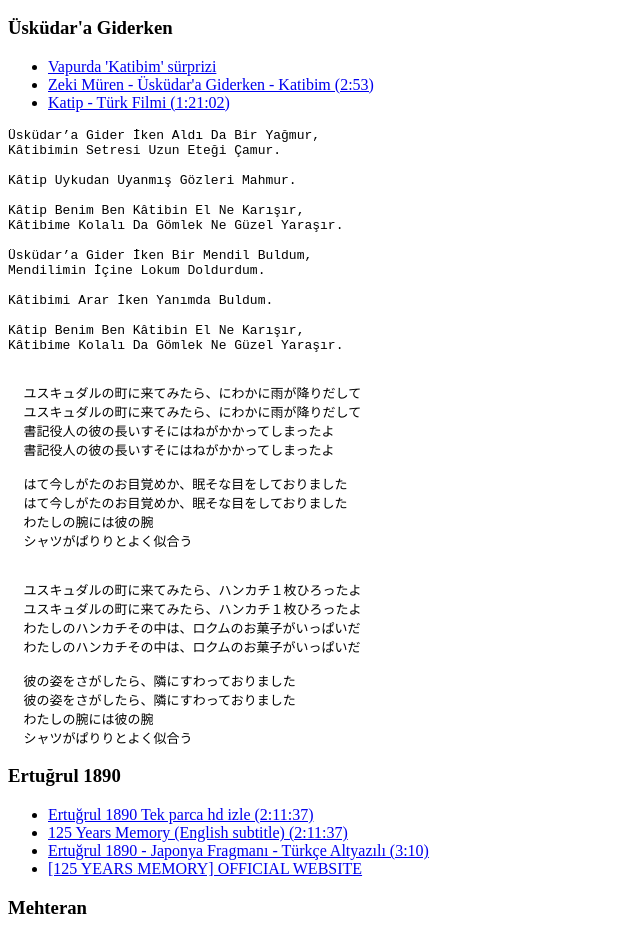
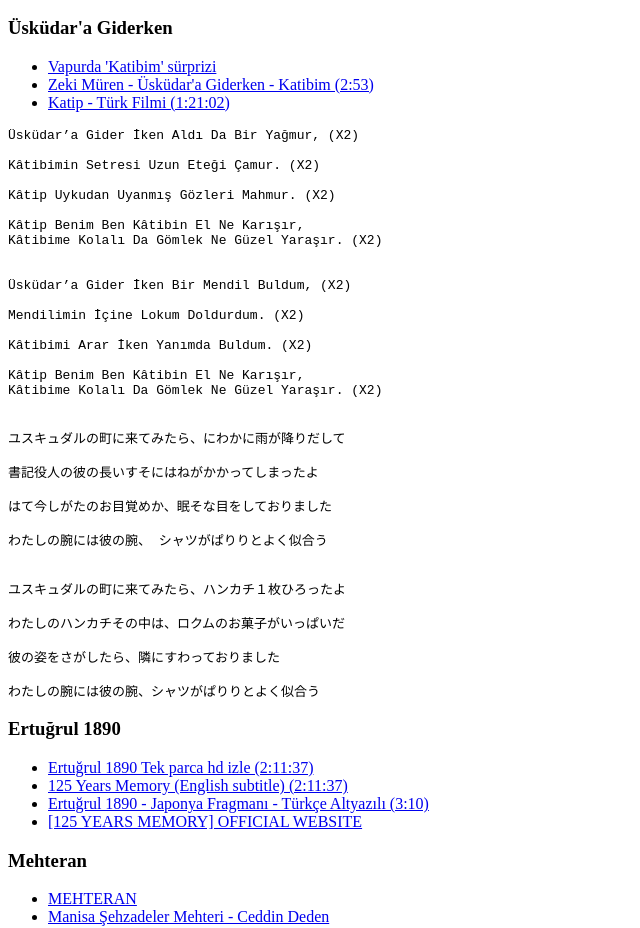
Before and after one commit to kjok/TR, a plain HTML site: page index.html in a window 1280 px wide. Shown: the part 480-1408 px from the top of the page, without its empty margins (0-640 px from the left). Drawn offline with Linux system fonts and the light colour scheme.

Commit message:
4th commit

```diff
--- a/index.html
+++ b/index.html
@@ -83,43 +83,42 @@
             </li>
         </ul>
         <pre>
-Üsküdar’a Gider İken Aldı Da Bir Yağmur,
-Kâtibimin Setresi Uzun Eteği Çamur.
+Üsküdar’a Gider İken Aldı Da Bir Yağmur, (X2)
 
-Kâtip Uykudan Uyanmış Gözleri Mahmur.
+Kâtibimin Setresi Uzun Eteği Çamur. (X2)
+
+Kâtip Uykudan Uyanmış Gözleri Mahmur. (X2)
 
 Kâtip Benim Ben Kâtibin El Ne Karışır,
-Kâtibime Kolalı Da Gömlek Ne Güzel Yaraşır.
+Kâtibime Kolalı Da Gömlek Ne Güzel Yaraşır. (X2)
 
-Üsküdar’a Gider İken Bir Mendil Buldum,
-Mendilimin İçine Lokum Doldurdum.
 
-Kâtibimi Arar İken Yanımda Buldum.
+Üsküdar’a Gider İken Bir Mendil Buldum, (X2)
+
+Mendilimin İçine Lokum Doldurdum. (X2)
+
+Kâtibimi Arar İken Yanımda Buldum. (X2)
 
 Kâtip Benim Ben Kâtibin El Ne Karışır,
-Kâtibime Kolalı Da Gömlek Ne Güzel Yaraşır.
+Kâtibime Kolalı Da Gömlek Ne Güzel Yaraşır. (X2)
 
 
 ユスキュダルの町に来てみたら、にわかに雨が降りだして
-  ユスキュダルの町に来てみたら、にわかに雨が降りだして
-  書記役人の彼の長いすそにはねがかかってしまったよ
+
 書記役人の彼の長いすそにはねがかかってしまったよ
 
 はて今しがたのお目覚めか、眠そな目をしておりました
-  はて今しがたのお目覚めか、眠そな目をしておりました
-  わたしの腕には彼の腕
-  シャツがぱりりとよく似合う
+
+わたしの腕には彼の腕、 シャツがぱりりとよく似合う
 
 
 ユスキュダルの町に来てみたら、ハンカチ１枚ひろったよ
-  ユスキュダルの町に来てみたら、ハンカチ１枚ひろったよ
-  わたしのハンカチその中は、ロクムのお菓子がいっぱいだ
+
 わたしのハンカチその中は、ロクムのお菓子がいっぱいだ
 
 彼の姿をさがしたら、隣にすわっておりました
-  彼の姿をさがしたら、隣にすわっておりました
-  わたしの腕には彼の腕
-  シャツがぱりりとよく似合う
+
+わたしの腕には彼の腕、シャツがぱりりとよく似合う
 </pre>
         <h3>Ertuğrul 1890</h3>
 
```
Lines whose indentation alone changed are shown as unchanged.
